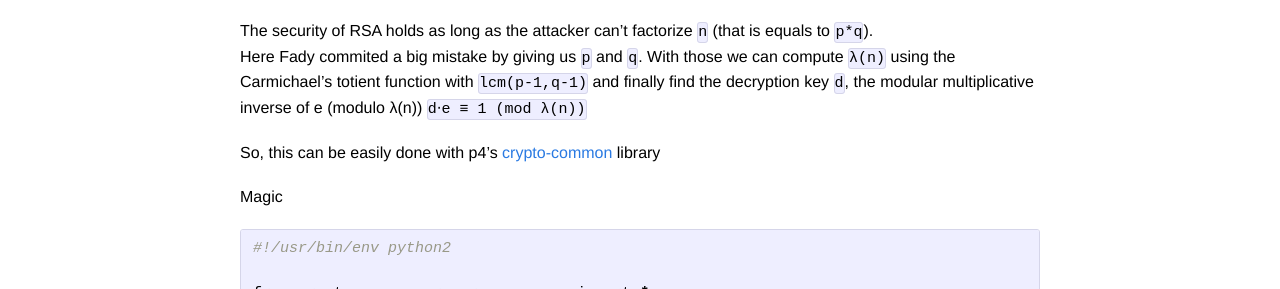
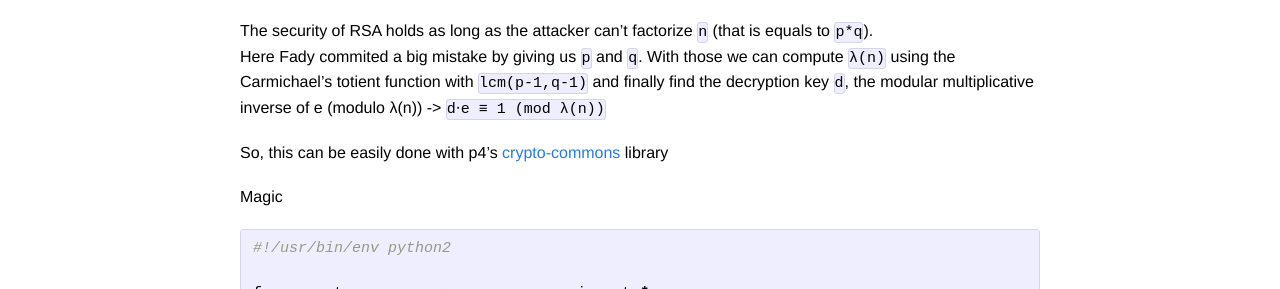
Before and after one commit to PequalsNP-team/pequalsnp-team.github.io, a Jekyll site: the page built from _posts/2017-02-05-CR3.md, in a window 1280 px wide. Shown: the part 691-980 px from the top of the page. Built offline with Jekyll 4.4.1, drawn with Linux system fonts in a browser that asks for light colours; comment, search, counter and statistics services are not loaded.

Commit message:
AlexCTF2017 - Fix

```diff
--- a/_posts/2017-02-05-CR3.md
+++ b/_posts/2017-02-05-CR3.md
@@ -28,9 +28,9 @@ He is underestimating our crypto skills!
 
 The security of RSA holds as long as the attacker can't factorize `n` (that is equals to `p*q`).
 Here Fady commited a big mistake by giving us `p` and `q`.
-With those we can compute `λ(n)` using the Carmichael's totient function with `lcm(p-1,q-1)` and finally find the decryption key `d`, the modular multiplicative inverse of e (modulo λ(n)) `d⋅e ≡ 1 (mod λ(n))`
+With those we can compute `λ(n)` using the Carmichael's totient function with `lcm(p-1,q-1)` and finally find the decryption key `d`, the modular multiplicative inverse of e (modulo λ(n)) -> `d⋅e ≡ 1 (mod λ(n))`
 
-So, this can be easily done with p4's [crypto-common](https://github.com/p4-team/crypto-commons) library
+So, this can be easily done with p4's [crypto-commons](https://github.com/p4-team/crypto-commons) library
 
 Magic
 {% highlight python %}
```
Also changed, not shown: _posts/2017-02-05-CR2.md (+1 -1 lines), _posts/2017-02-05-CR4.md (+6 -6 lines).
